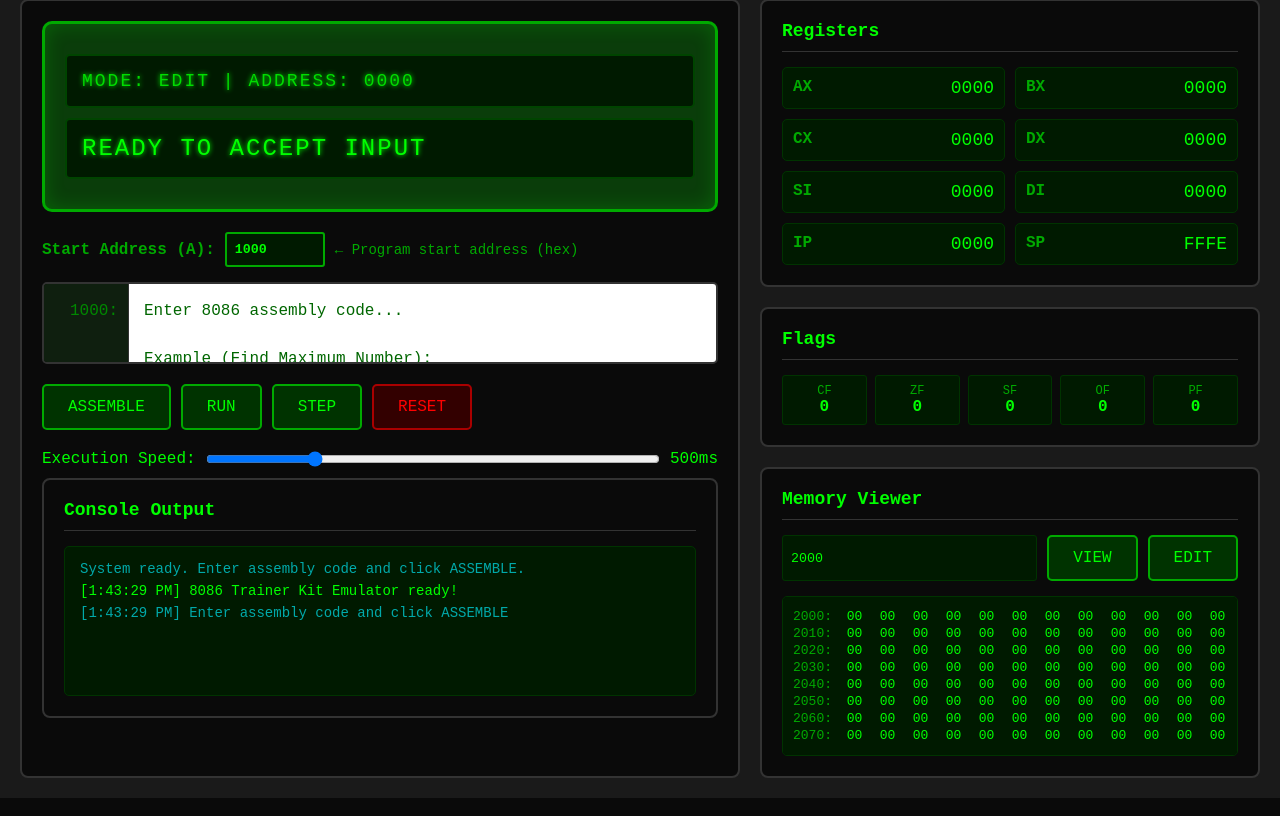
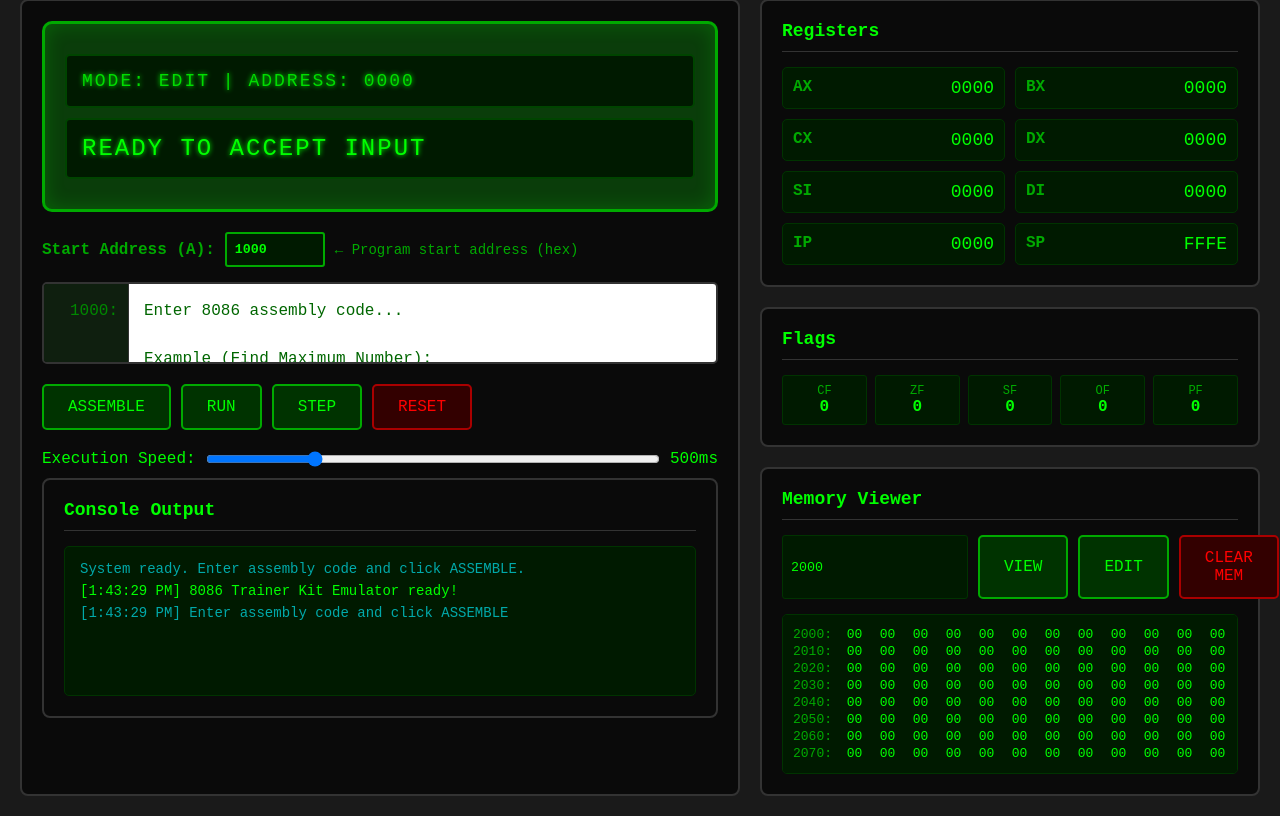
Before and after one commit to AbhijithSriram/8086-trainer-emulator, a Flask app: page / in a window 1280 px wide. Shown: the part 72-888 px from the top of the page. Run offline with Flask 3, Linux system fonts and the light colour scheme.

Commit message:
RESET MEMORY

```diff
--- a/app.py
+++ b/app.py
@@ -371,6 +371,27 @@ def get_registers():
             'error': str(e)
         }), 400
 
+@app.route('/api/memory/clear', methods=['POST'])
+def clear_memory_data():
+    """Clear entire memory endpoint"""
+    try:
+        session_id = session.get('session_id')
+
+        if session_id and session_id in emulator_sessions:
+            emu = emulator_sessions[session_id]
+            # Call the new clear method we just added
+            emu['memory'].clear()
+
+        return jsonify({
+            'success': True,
+            'message': 'Memory cleared'
+        })
+
+    except Exception as e:
+        return jsonify({
+            'success': False,
+            'error': str(e)
+        }), 400
 
 if __name__ == '__main__':
     app.run(debug=True, host='0.0.0.0', port=8080)
--- a/emulator.py
+++ b/emulator.py
@@ -5,6 +5,10 @@ from typing import Dict, List, Tuple, Optional
 class Memory:
     """1MB Memory"""
     def __init__(self):
+        self.data = bytearray(0x100000)
+
+    def clear(self):
+        """Clear all memory"""
         self.data = bytearray(0x100000)
 
     def read(self, addr: int) -> int:
--- a/static/app.js
+++ b/static/app.js
@@ -197,6 +197,29 @@ async function resetEmulator() {
             document.getElementById('bottomDisplay').textContent = 'READY TO ACCEPT INPUT';
 
             updateRegisters();
+            updateMemoryView();
+        }
+    } catch (error) {
+        addLog(`ERROR: ${error.message}`, 'error');
+    }
+}
+
+async function clearMemory() {
+    // Safety check so users don't accidentally wipe their data
+    if (!confirm("Are you sure you want to clear ALL memory? This cannot be undone.")) {
+        return;
+    }
+
+    try {
+        const response = await fetch(`${API_BASE}/api/memory/clear`, {
+            method: 'POST'
+        });
+
+        const data = await response.json();
+
+        if (data.success) {
+            addLog('Memory completely cleared', 'success');
+            // Refresh the view so they see the zeros immediately
             updateMemoryView();
         }
     } catch (error) {
--- a/templates/index.html
+++ b/templates/index.html
@@ -115,6 +115,7 @@ HLT" spellcheck="false"></textarea>
                     <input type="text" id="memAddr" value="2000" maxlength="5" placeholder="2000">
                     <button onclick="updateMemoryView()">VIEW</button>
                     <button onclick="showMemoryEditor()">EDIT</button>
+                    <button onclick="clearMemory()" class="danger">CLEAR MEM</button>
                 </div>
                 <div class="memory-grid" id="memGrid"></div>
             </div>
```
